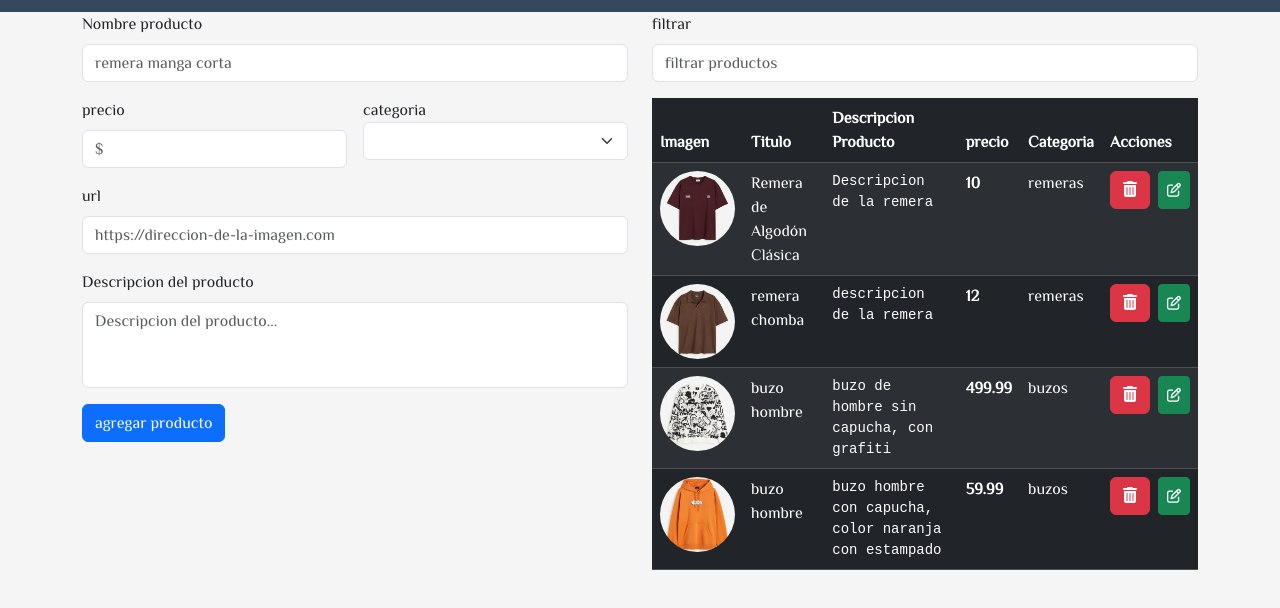
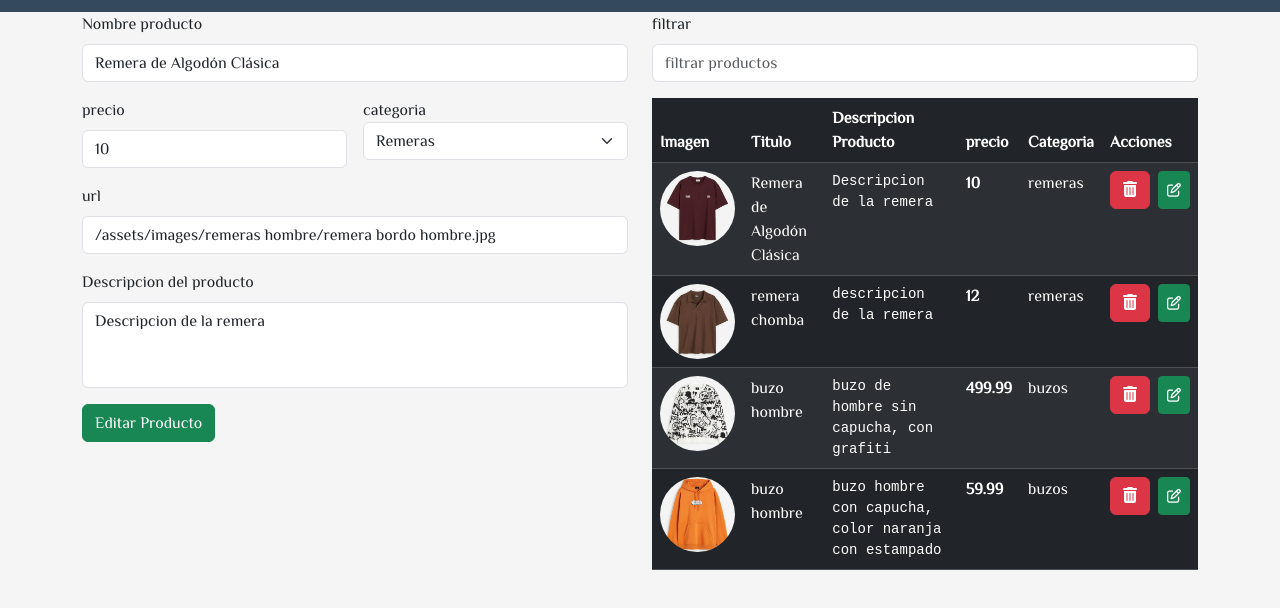
Before and after one commit to AgusTulian8/Alta-Pinta-Indumentaria, a plain HTML site: page pages/admin/admin-product.html in a window 1280 px wide. Both pictures are taken after a click on the button 1173 px from the left and 268 px from the top of the page. Shown: the part 78-686 px from the top of the page. Drawn offline with nearby package versions, Linux system fonts and the light colour scheme.

Commit message:
1.3 se agregaron algunas funciones en la tabla y formulario

```diff
--- a/js/admin-product.js
+++ b/js/admin-product.js
@@ -1,5 +1,5 @@
 
-const prendas = [
+let prendas = [
     {
         id: 'f81f7976-e548-46ad-baf2-8228a7a97ba8',
         descripcion: 'Descripcion de la remera',
@@ -10,7 +10,7 @@ const prendas = [
         categoria: 'remeras'
     },
     {
-        id:'f81f7976-e548-46ad-baf2-8228a7a97ba8',
+        id:'e4b23127-d1f2-42ba-b259-b46da116dbb8',
         descripcion: 'descripcion de la remera',
         titulo: 'remera chomba',
         fechaDeCreacion: '2017-03-03',
@@ -38,22 +38,22 @@ const prendas = [
     }
 
 ];
-const tableBodyHTML = document.querySelector("#table-product-body")
+let idEditar;
+const btn = document.querySelector('button[type="submit"]');
+const tableBodyHTML = document.querySelector("#table-product-body");
+pintarProductos(prendas);
+const inputFiltrarHTML = document.getElementById("filtrarProducto");
+const formularioProductoHTMl = document.getElementById("product-form");
 
-pintarProductos(prendas)
-
-const inputFiltrarHTML = document.getElementById("filtrarProducto")
-
-const formularioProductoHTMl = document.getElementById("product-form")
-
-//LISTENER EVENTO FORMULARIO
+// LISTENER EVENTO FORMULARIO
 formularioProductoHTMl.addEventListener('submit', (evt) => {
   evt.preventDefault();
 
   const el = formularioProductoHTMl.elements;
+  const id = idEditar === undefined ? crypto.randomUUID() : idEditar;
 
   const nuevoProducto = {
-        id: crypto.randomUUID(),
+    id: id,
     titulo: el.tituloProducto.value,
     descripcion: el.descripcionProducto.value,
     precio: el.precioProducto.valueAsNumber,
@@ -62,9 +62,19 @@ formularioProductoHTMl.addEventListener('submit', (evt) => {
     fechaDeCreacion: obtenerFecha()
   };
 
+  if (idEditar) {
+    // Editar producto existente
+    const index = prendas.findIndex(prenda => prenda.id === idEditar);
+    if (index !== -1) {
+      prendas[index] = nuevoProducto;
+      idEditar = undefined;
+      btn.innerText = "Agregar producto";
+      btn.classList.remove("btn-success");
+    }
+  } else {
     prendas.push(nuevoProducto);
+  }
 
-    // Llama a pintarProductos con el arreglo 'prendas'
   pintarProductos(prendas);
 
   formularioProductoHTMl.reset();
@@ -77,14 +87,17 @@ function pintarProductos(arrayAPintar) {
     tableBodyHTML.innerHTML = "";
 
     arrayAPintar.forEach(function (prenda) {
-        tableBodyHTML.innerHTML +=
-            `<tr>
+        // Formatear el precio con punto en los miles
+        const precioFormateado = prenda.precio.toLocaleString();
+
+        tableBodyHTML.innerHTML += `
+            <tr>
                 <td class="table-image">
                     <img src="${prenda.imagen}" alt="">
                 </td>
                 <td class="table-title">${prenda.titulo}</td>
                 <td class="table-description">${prenda.descripcion}</td>
-                <td class="table-price">${prenda.precio}</td>
+                <td class="table-price">${precioFormateado}</td>
                 <td class="table-category">${prenda.categoria}</td>
                 <td>
                     <div class="d-flex gap-2">
@@ -99,9 +112,6 @@ function pintarProductos(arrayAPintar) {
             </tr>`;
     });
 }
-
-
-
 
 
 //!filtrar productos
@@ -129,9 +139,6 @@ inputFiltrarHTML.addEventListener('keyup',(evt)=>{
  }
 
 
-
-
-
 function obtenerFecha(){
 
     const fecha = new Date()
@@ -151,7 +158,6 @@ function obtenerFecha(){
 }
 
 
-// !editar productos
 
 
 const borrarProducto = (idABuscar) =>{
@@ -167,15 +173,32 @@ const borrarProducto = (idABuscar) =>{
 
 }
 
+// !editar productos
 const editarProducto = function (idRecibido){
     console.log(`editar elemento ${idRecibido}`)
 
-        const productoEditar = prendas.filter(prod =>{
-            if(idRecibido === prod.id){
+        const productoEditar = prendas.find(prod =>{
+            if(prod.id === idRecibido){
                 return true
             }
             return false
         })
 
-console.log(productoEditar)
+        if(!productoEditar) return
+
+        idEditar = productoEditar.id
+
+        const elements = formularioProductoHTMl.elements
+
+        elements.producto.value = productoEditar.titulo
+        elements.precio.value = productoEditar.precio
+        elements.categoria.value = productoEditar.categoria
+        elements.imagen.value = productoEditar.imagen
+        elements.descripcion.value = productoEditar.descripcion
+
+
+        btn.innerText = "Editar Producto"
+        btn.classList.add("btn-success")
+        console.log(btn)
+
     }
--- a/pages/admin/admin-product.html
+++ b/pages/admin/admin-product.html
@@ -95,7 +95,9 @@
                 placeholder="$"
                 required
                 min="1"
-                max="2000000">
+                max="2000000"
+                step=".01">
+
               </div>
               <div class="w-100">
                   <label for="categoriaProducto">categoria</label>
@@ -125,7 +127,7 @@
               <label for="descripcionProducto" class="form-label">Descripcion del producto</label>
               <textarea name="descripcion" class="form-control" id="descripcionProducto" rows="3" required minlength="8" maxlength="450" placeholder="Descripcion del producto..."></textarea>
             </div>
-            <button type="sumbmit" class="btn btn-primary mb-3" value="agregar producto" >agregar producto</button>
+            <button type="submit" class="btn btn-primary mb-3" value="agregar producto" >agregar producto</button>
           </div>
 
         </form>
```
Lines whose indentation alone changed are shown as unchanged.
